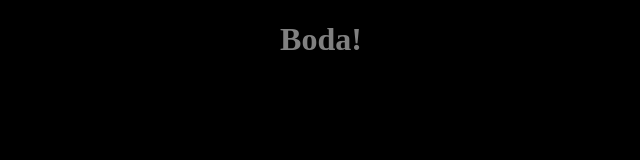
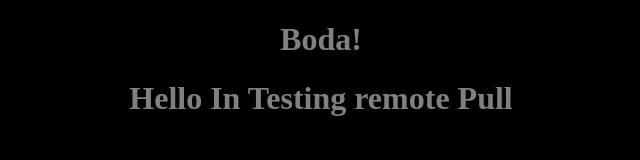
Before and after one commit to Abdularahman-Mohammed-Ezzat/Test-Project, a plain HTML site: page index.html in a window 1280 px wide. Shown: the whole page, without its empty margins (319-959 px from the left). Drawn offline with Linux system fonts and the light colour scheme.

Commit message:
Add New head 1

```diff
--- a/index.html
+++ b/index.html
@@ -1,5 +1,6 @@
 <!DOCTYPE html>
 <html lang="en">
+
 <head>
     <meta charset="UTF-8">
     <meta http-equiv="X-UA-Compatible" content="IE=edge">
@@ -7,8 +8,11 @@
     <link rel="stylesheet" href="style.css">
     <title>Document</title>
 </head>
+
 <body>
     <h1>Boda!</h1>
+    <h1>Hello In Testing remote Pull</h1>
     <script src="app.js"></script>
 </body>
+
 </html>
```
